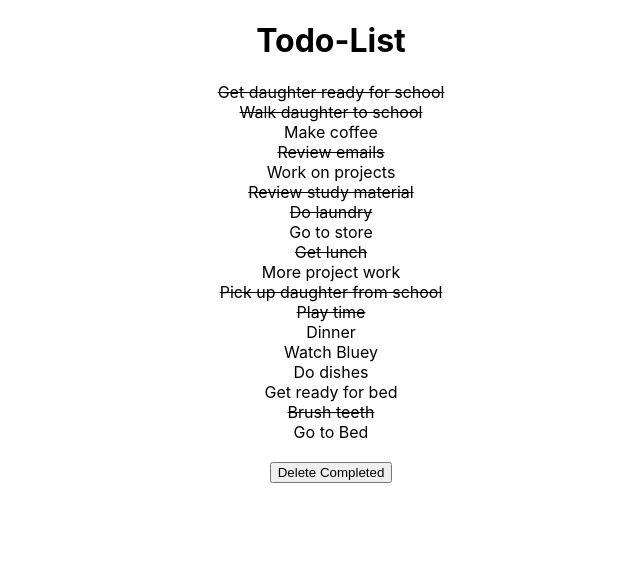
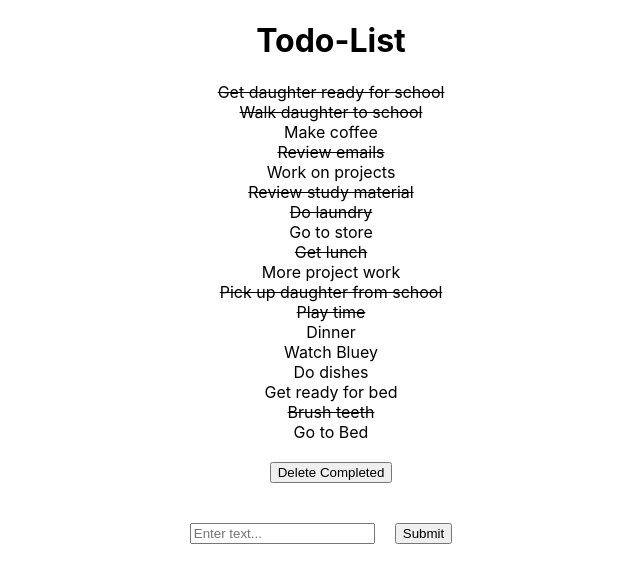
Before and after one commit to markjager13/todo-list, a React (Create React App) app: page / in a window 1280 px wide. Shown: the top 582 px of the page, without its empty margins (309-949 px from the left). Built offline with nearby package versions, Linux system fonts and the light colour scheme.

Commit message:
added form component to allow user to add todos

```diff
--- a/src/App.js
+++ b/src/App.js
@@ -4,6 +4,7 @@
 // Components
 import Header from "./Header";
 import ToDoList from './ToDoList';
+import ToDoForm from './ToDoForm';
 
 function App() {
   const [ toDoList, setTodoList ] = useState(data);
@@ -40,10 +41,18 @@
     setTodoList(filtered);
   }
 
+  const addTask = (userInput) => {
+    let listCopy = [...toDoList];
+    listCopy = [...listCopy, {id: toDoList.length + 1, task: userInput, complete: false}];
+    setTodoList(listCopy);
+
+  }
+
   return (
     <div className="App">
       <Header />
       <ToDoList toDoList={toDoList} handleToggle={handleToggle} handleFilter={handleFilter}/>
+      <ToDoForm addTask={addTask} />
     </div>
   );
 }
--- /dev/null
+++ b/src/ToDoForm.js
@@ -0,0 +1,25 @@
+import { React, useState } from 'react'
+
+const ToDoForm = ( { addTask} ) => {
+
+    const [userInput, setUserInput] = useState("");
+
+    const handleChange = (e) => {
+        setUserInput(e.currentTarget.value);
+    }
+
+    const handleSubmit = (e) => {
+        e.preventDefault();
+        addTask(userInput);
+        setUserInput("");
+    }
+
+  return (
+    <form onSubmit={handleSubmit}>
+        <input type="text" value={userInput} onChange={handleChange} placeholder="Enter text..."/>
+        <button>Submit</button>
+    </form>
+  )
+}
+
+export default ToDoForm
```
